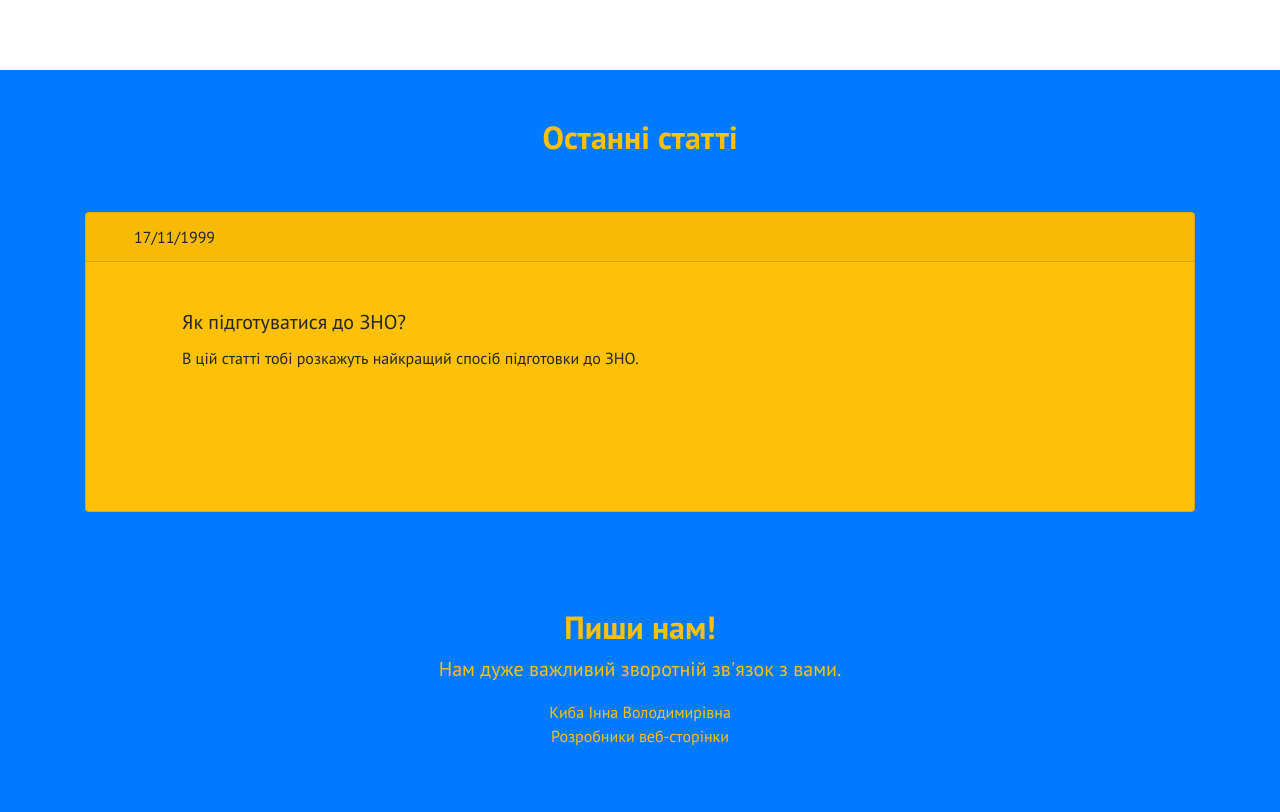
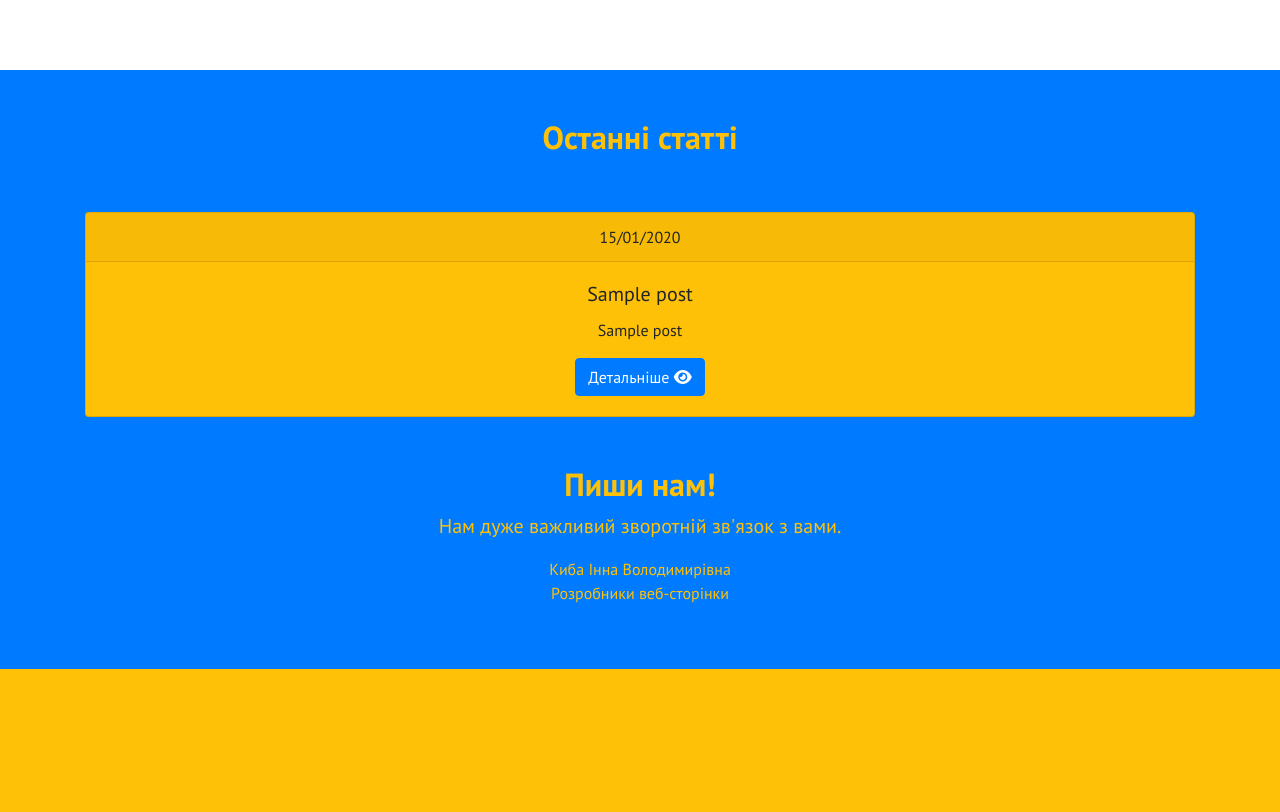
Before and after one commit to OlehKyba/ukr_edu, a Flask app: template app/templates/index.html in a window 1280 px wide. Shown: the part 1044-1856 px from the top of the page. After the commit the page ends 1713 px from the top, so only its background shows below. Run offline with Flask 2, Linux system fonts and the light colour scheme; tables that the repository leaves empty hold one stand-in row (values such as "Sample post"); the template is opened without the code that fills it: values that come from a table or form of the project are taken from there, most other values are stand-ins (such as "Sample title", 1, 10 or a date in 2020); some libraries are stand-ins or nearby versions.

Commit message:
Modified the carousel display on the index page.

```diff
--- a/app/routes.py
+++ b/app/routes.py
@@ -1,6 +1,10 @@
 from flask import current_app, render_template
+from .models import Post
 
 
 @current_app.route("/")
 def index():
-    return render_template('index.html', current_user=False)
+    posts = Post.query.order_by(Post.date.desc()).limit(3)
+    for i in posts:
+        print(i.title, i.date)
+    return render_template('index.html', current_user=False, posts=posts)
--- a/app/static/css/main.css
+++ b/app/static/css/main.css
@@ -46,11 +46,6 @@ body {
     font-size: 20px;
 }
 
-/* Latest articles */
-
-.latest-article__item {
-    height: 300px;
-}
 
 /* Footer */
 
--- a/app/templates/index.html
+++ b/app/templates/index.html
@@ -20,7 +20,8 @@
                 <span class="quote__author animated fadeInLeft">Т. Г. Шевченко</span>
             </aside>
             <div class="col-md-5 d-flex justify-content-center py-5">
-                <img class="quote__img img-fluid animated fadeInRight" src="../static/img/shevchenko.svg" alt='Т. Шевченко'>
+                <img class="quote__img img-fluid animated fadeInRight" src="../static/img/shevchenko.svg"
+                    alt='Т. Шевченко'>
             </div>
         </div>
     </div>
@@ -98,41 +99,23 @@
             <section class="carusel col">
                 <div id="carouselControls" class="carousel slide" data-ride="carousel">
                     <div class="carousel-inner">
-                        <div class="carousel-item active">
-                            <div class="latest-article__item card text-black bg-warning mb-5 pb-5">
-                                <div class="card-header px-5">
-                                    <span>17/11/1999</span>
-                                </div>
-                                <div class="card-body p-5 mx-5">
-                                    <h5 class="card-title">Як підготуватися до ЗНО?</h5>
-                                    <p class="card-text">В цій статті тобі розкажуть найкращий спосіб підготовки до
-                                        ЗНО.</p>
+                        {% for post in posts %}
+                            <div class="carousel-item {% if loop.first %}active{% endif %}">
+                                <div class="raw latest-article__item card text-center text-black bg-warning">
+                                    <div class="card-header px-5">
+                                        <span>{{ post.date.strftime("%d/%m/%Y") }}</span>
+                                    </div>
+                                    <div class="card-body">
+                                        <h5 class="card-title">{{ post.title }}</h5>
+                                        <p class="card-text">{{ post.subtitle }}</p>
+                                        <a class="btn btn-primary" href="{{ url_for('index') }}">
+                                            Детальніше
+                                            <i class="fas fa-eye"></i>
+                                        </a>
+                                    </div>
                                 </div>
                             </div>
-                        </div>
-                        <div class="carousel-item">
-                            <div class="latest-article__item card text-black bg-warning mb-5 pb-5">
-                                <div class="card-header px-5">
-                                    22/07/2006
-                                </div>
-                                <div class="card-body p-5 mx-5">
-                                    <h5 class="card-title">5 школа - це вирок?</h5>
-                                    <p class="card-text">Чи можна поставити назвати нашу улюблену школу
-                                        "когутською"?</p>
-                                </div>
-                            </div>
-                        </div>
-                        <div class="carousel-item">
-                            <div class="latest-article__item card text-black bg-warning mb-5 pb-5">
-                                <div class="card-header px-5">
-                                    30/11/1971
-                                </div>
-                                <div class="card-body p-5 mx-5">
-                                    <h5 class="card-title">Киба Інна Володимирівна - найкращий вчитель?</h5>
-                                    <p class="card-text">ТАК!</p>
-                                </div>
-                            </div>
-                        </div>
+                        {% endfor %}
                     </div>
                     <a class="carousel-control-prev" href="#carouselControls" role="button" data-slide="prev"></a>
                     <a class="carousel-control-next" href="#carouselControls" role="button" data-slide="next"></a>
```
Also changed, not shown: 2 other files.
